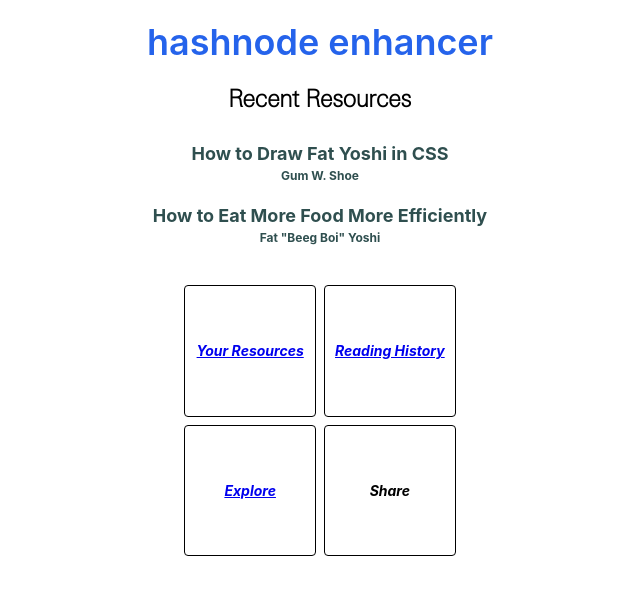
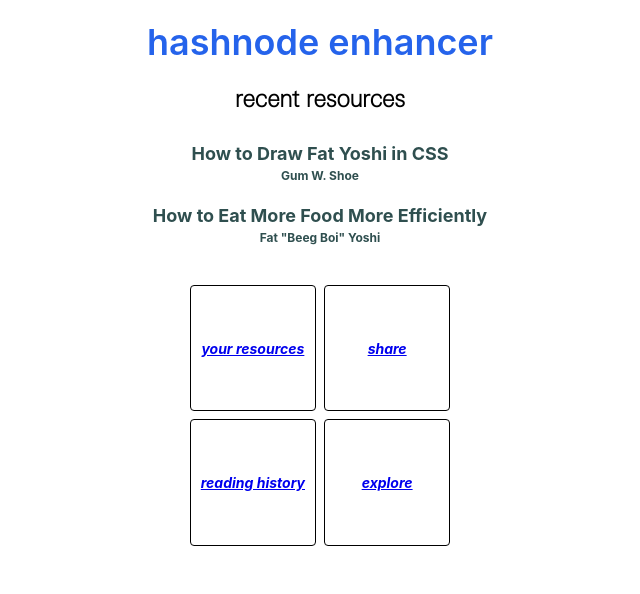
Before and after one commit to Gumshoe21/hashnode-enhancer, a Next.js app in the folder next-app/: page / in a window 1280 px wide. Shown: the top 594 px of the page, without its empty margins (320-960 px from the left). Built offline with nearby package versions, Linux system fonts and the light colour scheme.

Commit message:
fix: restructure the way resources are linked

```diff
--- a/next-app/pages/index.tsx
+++ b/next-app/pages/index.tsx
@@ -31,7 +31,7 @@
 			{/* Begin Section Recently Generated Resources */}
 			<section className='section section--resources'>
 				<header className='section--resources__header'>
-          <h2>Recent Resources</h2>
+					<h2>recent resources</h2>
 				</header>
 				<div className='section--resources__container'>
 					<Resource title='How to Draw Fat Yoshi in CSS' author='Gum W. Shoe' />
@@ -42,16 +42,18 @@
 			{/* Begin Grid*/}
 			<section className='section section--grid'>
 				<div className='section--grid__container'>
-          <div className='section--grid__item'>
-            <a href='/saved-resources'> Your Resources</a>
-          </div>
-          <div className='section--grid__item'>
-            <a href='/reading-history'> Reading History</a>
-          </div>
-          <div className='section--grid__item'>
-            <a href='https://www.hashnode.com/explore'>Explore</a>
-          </div>
-          <div className='section--grid__item'>Share</div>
+					<a className='section--grid__item fill fill--top-left' href='https://www.hashnode.com/explore'>
+						<div>your resources</div>
+					</a>
+					<a className='section--grid__item fill fill--top-right' href='https://www.hashnode.com/explore'>
+						<div>share</div>
+					</a>
+					<a className='section--grid__item fill fill--bottom-left' href='https://www.hashnode.com/explore'>
+						<div>reading history</div>
+					</a>
+					<a className='section--grid__item fill fill--bottom-right' href='https://www.hashnode.com/explore'>
+						<div>explore</div>
+					</a>
 				</div>
 			</section>
 			<section className='section section--generate-resources'></section>
```
Lines whose indentation alone changed are shown as unchanged.
